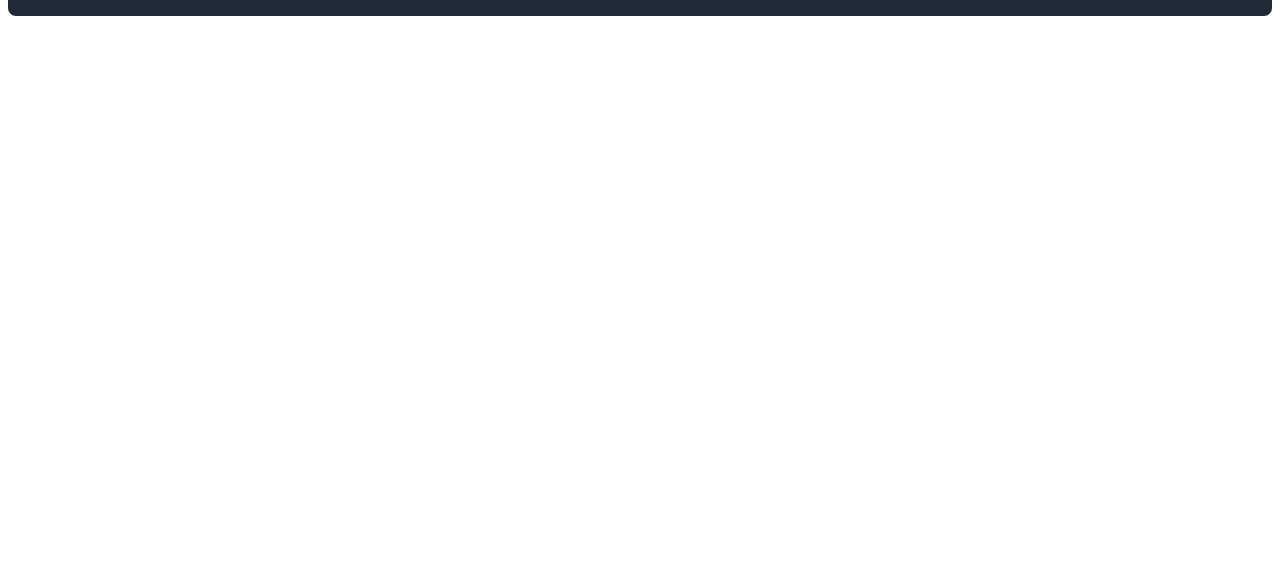
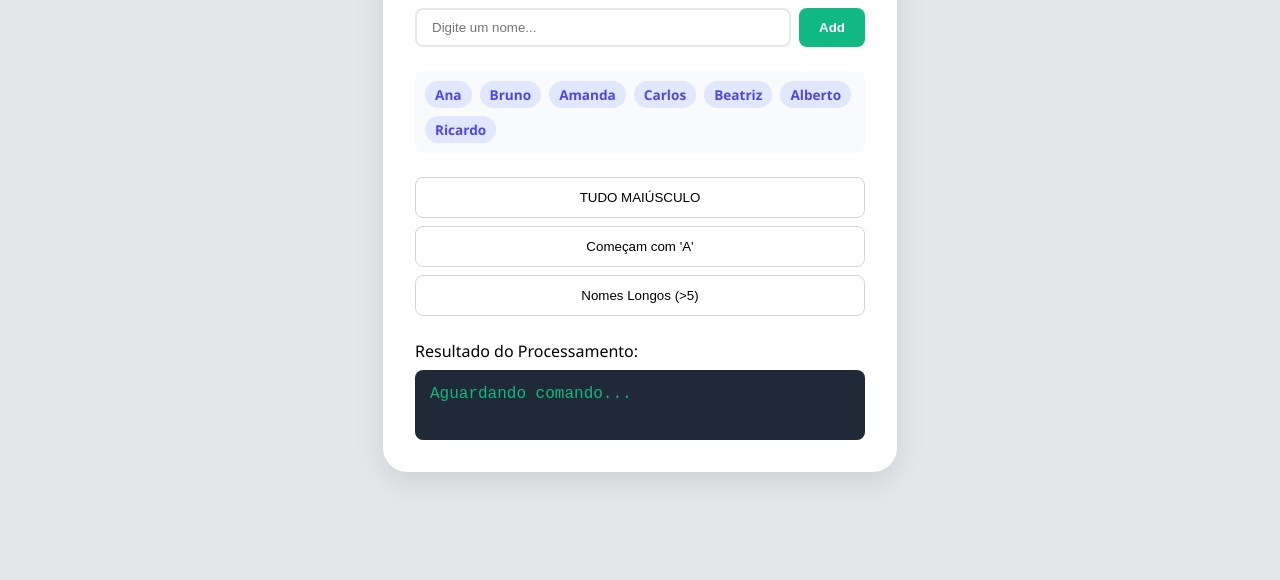
Before and after one commit to wesley-skz/lista-de-usu-rios---2, a plain HTML site: page index.html in a window 1280 px wide. Shown: the part 220-800 px from the top of the page. Drawn offline with Linux system fonts and the light colour scheme.

Commit message:
Update style.css

```diff
--- a/style.css
+++ b/style.css
@@ -1,3 +1,107 @@
+:root {
+    --primary: #4f46e5;
+    --secondary: #10b981;
+    --bg: #f3f4f6;
+    --text: #1f2937;
+}
+
+body {
+    margin: 0;
+    font-family: 'Segoe UI', sans-serif;
+    background: #e5e7eb;
+    display: flex;
+    justify-content: center;
+    align-items: center;
+    min-height: 100vh;
+}
+
+.card {
+    background: white;
+    padding: 2rem;
+    border-radius: 1.5rem;
+    box-shadow: 0 10px 30px rgba(0,0,0,0.1);
+    width: 100%;
+    max-width: 450px;
+}
+
+.input-group {
+    display: flex;
+    gap: 8px;
+    margin: 1.5rem 0;
+}
+
+input {
+    flex: 1;
+    padding: 10px 15px;
+    border: 2px solid #e5e7eb;
+    border-radius: 8px;
+    outline: none;
+    transition: border-color 0.2s;
+}
+
+input:focus { border-color: var(--primary); }
+
+#btnAdd {
+    background: var(--secondary);
+    color: white;
+    border: none;
+    padding: 0 20px;
+    border-radius: 8px;
+    cursor: pointer;
+    font-weight: bold;
+}
+
+.lista-visual {
+    display: flex;
+    flex-wrap: wrap;
+    gap: 8px;
+    margin-bottom: 1.5rem;
+    padding: 10px;
+    background: #f9fafb;
+    border-radius: 8px;
+    min-height: 40px;
+}
+
+.tag {
+    background: #e0e7ff;
+    color: var(--primary);
+    padding: 4px 10px;
+    border-radius: 20px;
+    font-size: 0.85rem;
+    font-weight: 600;
+}
+
+.button-grid {
+    display: grid;
+    grid-template-columns: 1fr;
+    gap: 8px;
+    margin-bottom: 1.5rem;
+}
+
+.btn {
+    background: white;
+    border: 1px solid #d1d5db;
+    padding: 12px;
+    border-radius: 8px;
+    cursor: pointer;
+    font-weight: 500;
+    transition: all 0.2s;
+}
+
+.btn:hover {
+    background: var(--primary);
+    color: white;
+}
+
+.result-box {
+    margin-top: 8px;
+    padding: 15px;
+    background: #1f2937;
+    color: #10b981;
+    border-radius: 8px;
+    font-family: monospace;
+    min-height: 20px;
+}
 /* ... (Mantenha o restante do CSS anterior) ... */
 
 .result-box {
```
